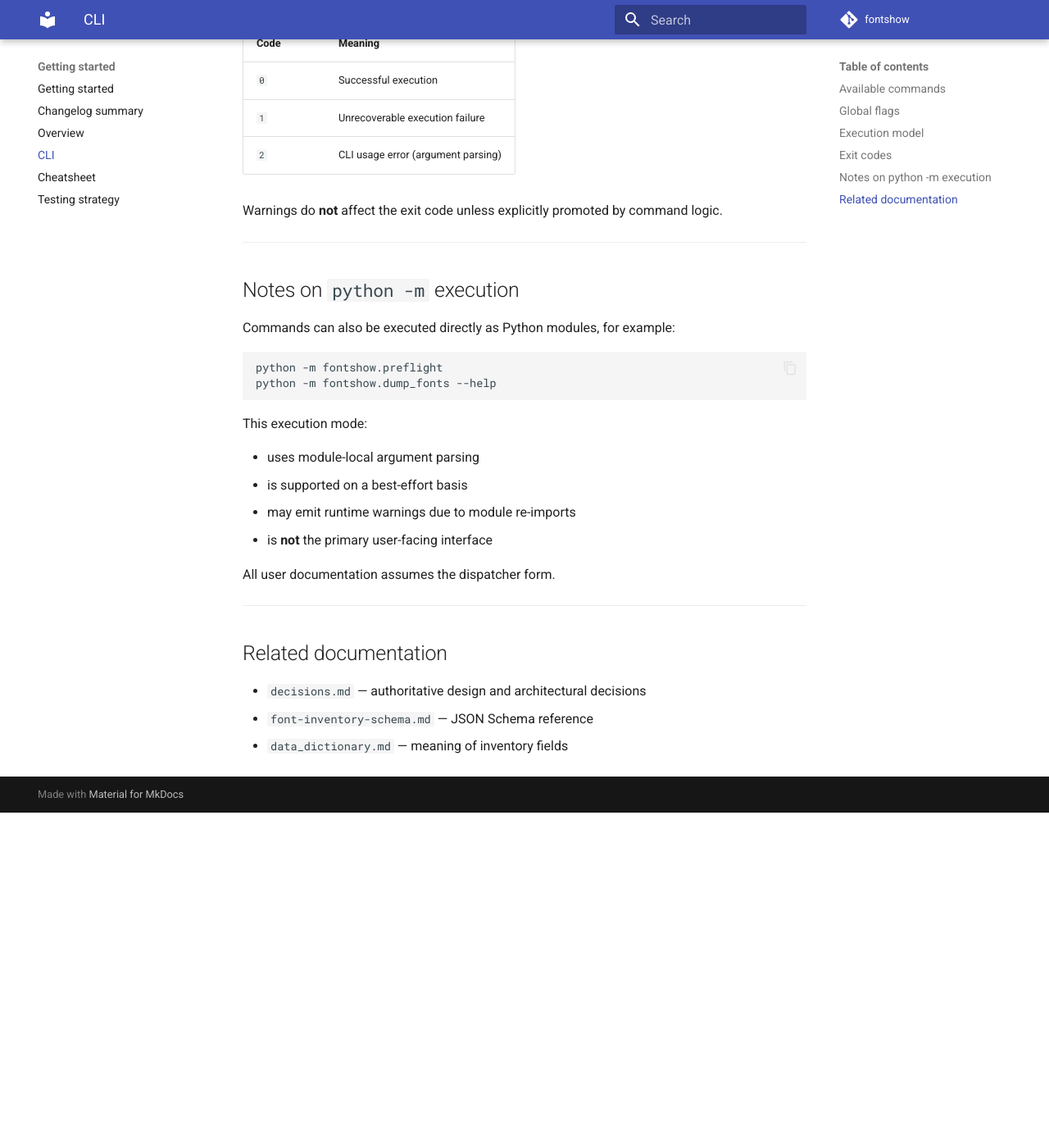
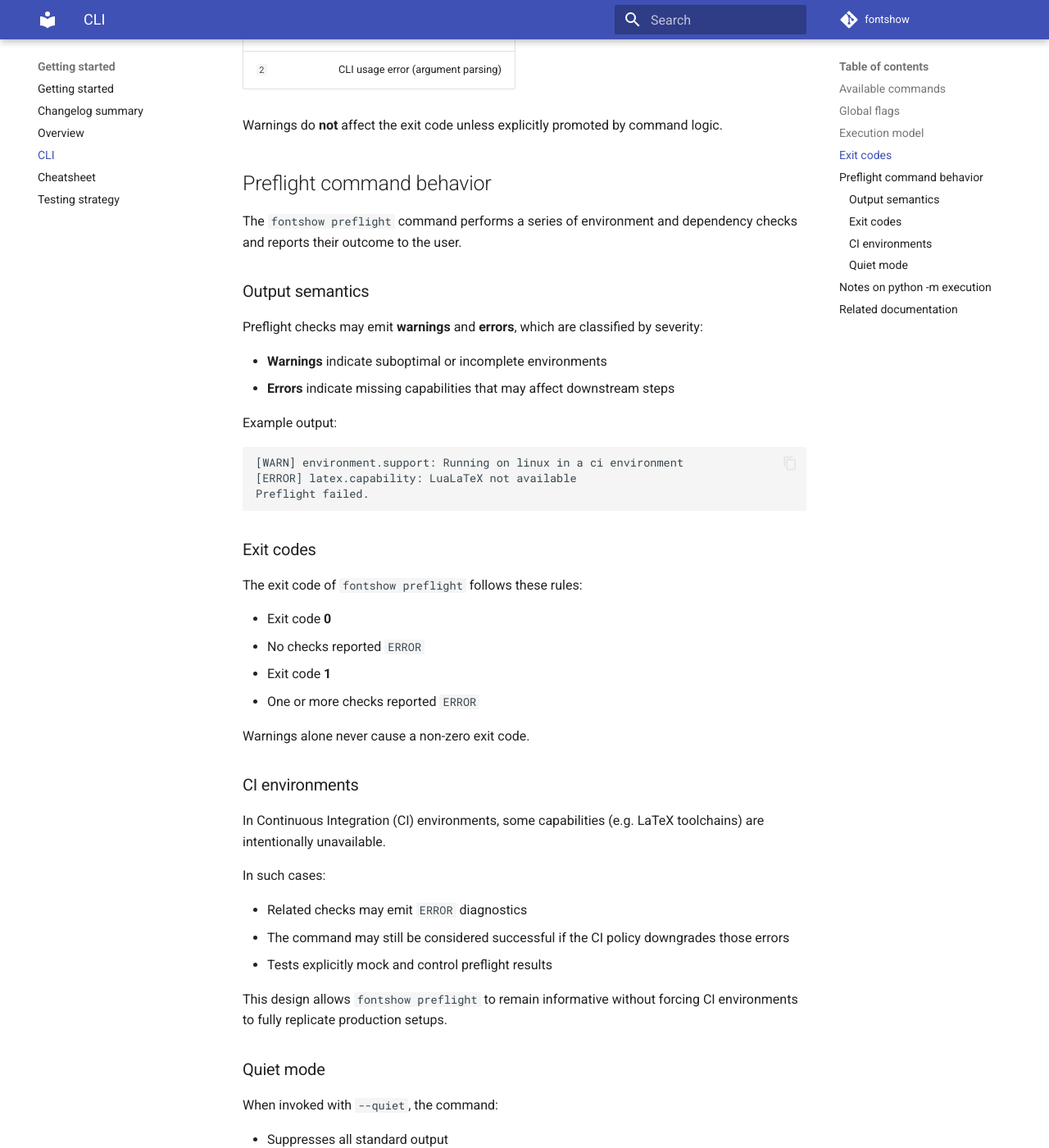
Before and after one commit to marco0560/Fontshow, an MkDocs documentation site: the page built from docs/cli.md, in a window 1280 px wide and 1400 px high, scrolled down 1835 px. Shown: the whole window at 82% size. Built offline with MkDocs 1.6.1 and Material for MkDocs 9.7.7, drawn with Linux system fonts in a browser that asks for light colours; comment, search, counter and statistics services are not loaded; before the commit the page ends 2826 px from its top, so only the background shows below that; some of the changed text lies outside the part shown.

Commit message:
docs(cli): document preflight behavior in CI and quiet mode
- Clarify preflight exit code semantics
- Document handling of missing LaTeX in CI environments
- Specify quiet mode behavior for scripting usage

````diff
--- a/docs/cli.md
+++ b/docs/cli.md
@@ -11,8 +11,6 @@ fontshow <command> [options]
 
 Direct execution via `python -m` remains supported for development and
 debugging purposes, but the dispatcher is the authoritative CLI.
-
----
 
 ## Available commands
 
@@ -32,8 +30,6 @@ fontshow parse-inventory
 fontshow create-catalog
 ```
 
----
-
 ## Global flags
 
 The following flags are available on **all commands** via the dispatcher:
@@ -47,8 +43,6 @@ The following flags are available on **all commands** via the dispatcher:
 
 Argument parsing is centralized in the dispatcher. Individual command
 implementations **must not** perform their own argument parsing.
-
----
 
 ## Execution model
 
@@ -67,8 +61,6 @@ Rules:
 
 This guarantees identical behavior across all supported entrypoints.
 
----
-
 ## Exit codes
 
 Fontshow uses a consistent exit code contract across all commands:
@@ -82,7 +74,67 @@ Fontshow uses a consistent exit code contract across all commands:
 Warnings do **not** affect the exit code unless explicitly promoted by
 command logic.
 
----
+## Preflight command behavior
+
+The `fontshow preflight` command performs a series of environment and
+dependency checks and reports their outcome to the user.
+
+### Output semantics
+
+Preflight checks may emit **warnings** and **errors**, which are classified
+by severity:
+
+- **Warnings** indicate suboptimal or incomplete environments
+- **Errors** indicate missing capabilities that may affect downstream steps
+
+Example output:
+
+```text
+[WARN] environment.support: Running on linux in a ci environment
+[ERROR] latex.capability: LuaLaTeX not available
+Preflight failed.
+```
+
+### Exit codes
+
+The exit code of `fontshow preflight` follows these rules:
+
+- Exit code **0**
+  - No checks reported `ERROR`
+- Exit code **1**
+  - One or more checks reported `ERROR`
+
+Warnings alone never cause a non-zero exit code.
+
+### CI environments
+
+In Continuous Integration (CI) environments, some capabilities
+(e.g. LaTeX toolchains) are intentionally unavailable.
+
+In such cases:
+
+- Related checks may emit `ERROR` diagnostics
+- The command may still be considered successful if the CI policy
+  downgrades those errors
+- Tests explicitly mock and control preflight results
+
+This design allows `fontshow preflight` to remain informative without
+forcing CI environments to fully replicate production setups.
+
+### Quiet mode
+
+When invoked with `--quiet`, the command:
+
+- Suppresses all standard output
+- Preserves the exit code semantics described above
+
+Example:
+
+```bash
+fontshow preflight --quiet
+```
+
+This mode is intended for scripting and CI usage.
 
 ## Notes on `python -m` execution
 
@@ -102,8 +154,6 @@ This execution mode:
 
 All user documentation assumes the dispatcher form.
 
----
-
 ## Related documentation
 
 - `decisions.md` — authoritative design and architectural decisions
````
Also changed, not shown: 1 other file.
